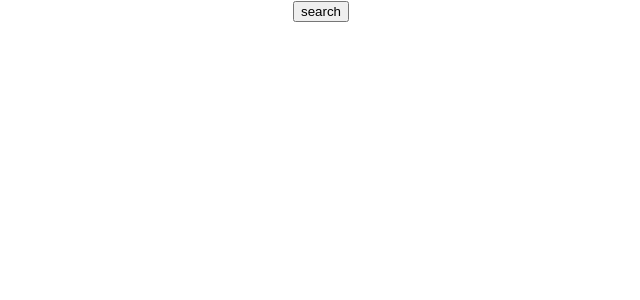
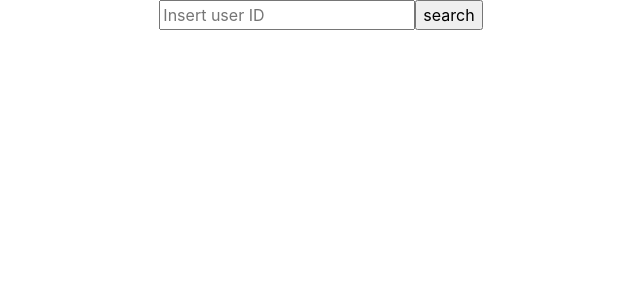
Before and after one commit to henry-hein/Banana-Leaderboard, a JavaScript app: page / in a window 1280 px wide. Shown: the top 300 px of the page, without its empty margins (319-959 px from the left). Built offline with nearby package versions, Linux system fonts and the light colour scheme; the HTML template or start-up script is replaced by a standard one.

Commit message:
dependencies modules installed

```diff
--- a/package.json
+++ b/package.json
@@ -6,7 +6,9 @@
     "@testing-library/jest-dom": "^5.16.5",
     "@testing-library/react": "^13.3.0",
     "@testing-library/user-event": "^13.5.0",
+    "bootstrap": "^5.2.0",
     "react": "^18.2.0",
+    "react-bootstrap": "^2.5.0",
     "react-dom": "^18.2.0",
     "react-scripts": "5.0.1",
     "web-vitals": "^2.1.4"
--- a/src/App.js
+++ b/src/App.js
@@ -3,7 +3,8 @@ import './App.css';
 function App() {
   return (
     <div className="App">
-     <input type="submit" value="search"/>
+      <input type="text" className="userInput" placeholder="Insert user ID"/>
+      <input type="submit" className="searchButton" value="search"/>
     </div>
   );
 }
```
Also changed, not shown: 1 other file (tests, documents, lock files or other folders).
